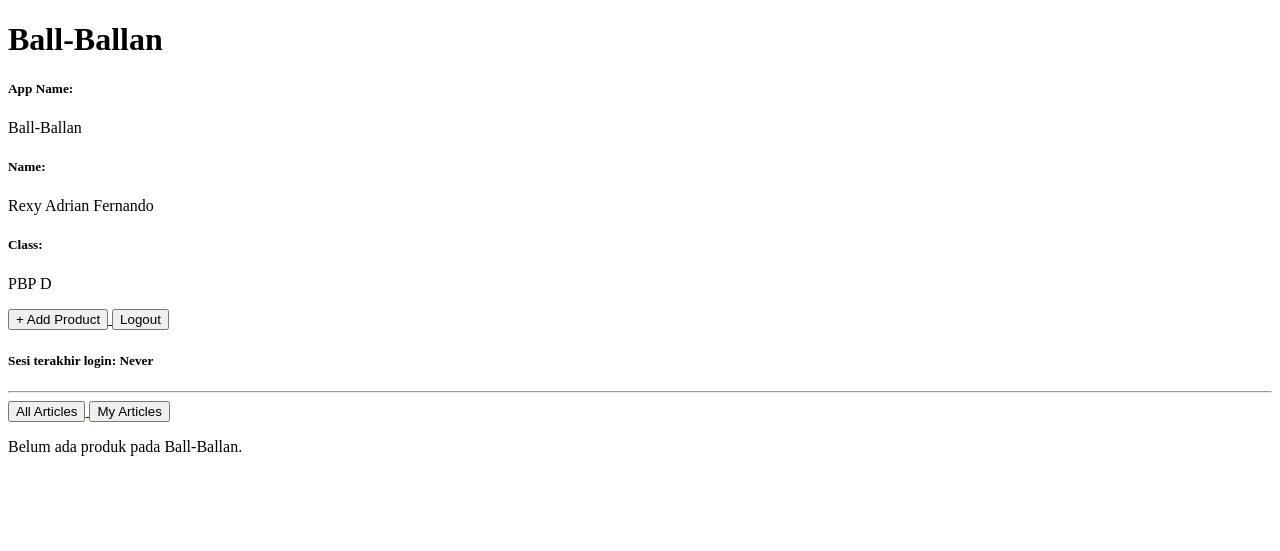
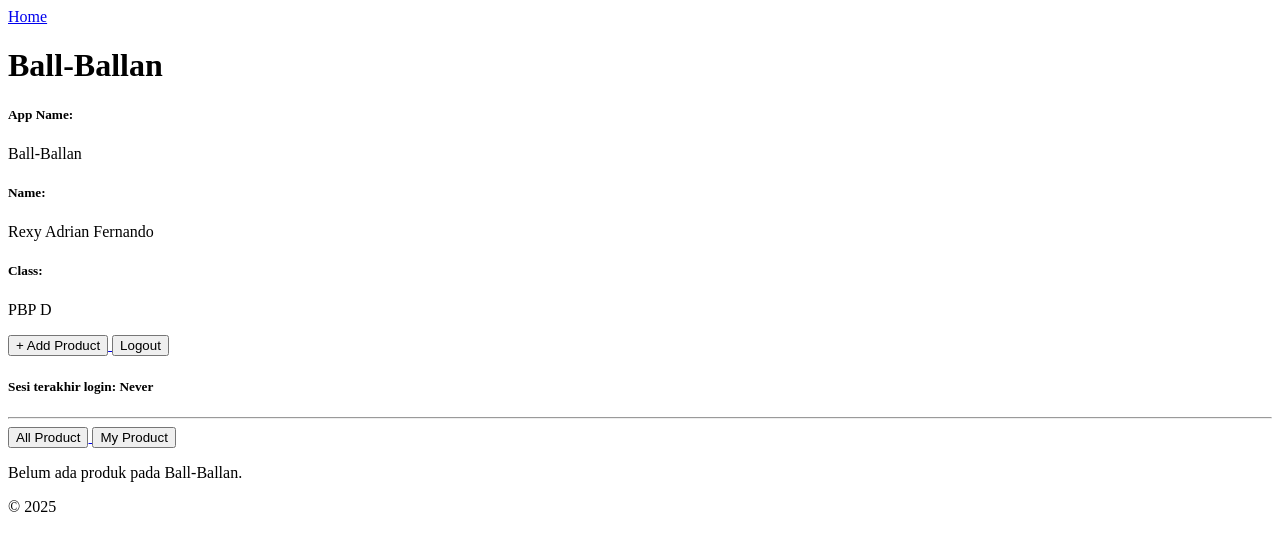
Before and after one commit to rexyadrian/ball-ballan, a Django app: page / in a window 1280 px wide. Shown: the top 551 px of the page. Run offline with Django 5.2, Linux system fonts and the light colour scheme; the visitor is signed in with stand-in values (Sample User, id 1); data that the repository does not hold is empty.

Commit message:
revisi html

```diff
--- a/main/templates/main.html
+++ b/main/templates/main.html
@@ -24,10 +24,10 @@
 <hr>
 
 <a href="?filter=all">
-    <button type="button">All Articles</button>
+    <button type="button">All Product</button>
 </a>
 <a href="?filter=my">
-    <button type="button">My Articles</button>
+    <button type="button">My Product</button>
 </a>
 
 {% if not product_list %}
@@ -43,10 +43,13 @@
         {% if product.is_featured %} | <b>Featured</b>{% endif %}
         | Stock: {{ product.stock }}
         | Price: {{ product.price }}
+        | brand: {{ product.brand }}
     </p>
 
-    {% if product.thumbnail %}
-    <img src="{{ product.thumbnail }}" alt="thumbnail" width="150" height="100">
+    {% if not product.thumbnail %}
+    <p>Produk tidak memiliki gambar.</p>
+    {% else %}
+    <img src="{{ product.thumbnail }}" alt="thumbnail" width="150" height="150">
     <br />
     {% endif %}
 
--- a/templates/base.html
+++ b/templates/base.html
@@ -8,6 +8,21 @@
 </head>
 
 <body>
-    {% block content %} {% endblock content %}
+    <!-- HEADER / NAVBAR -->
+    <header>
+        <nav>
+            <a href="/">Home</a>
+        </nav>
+    </header>
+
+    <!-- KONTEN UTAMA -->
+    <main>
+        {% block content %}{% endblock content %}
+    </main>
+
+    <!-- FOOTER -->
+    <footer>
+        <p>&copy; 2025</p>
+    </footer>
 </body>
 </html>
```
Also changed, not shown: main/migrations/0001_initial.py, main/migrations/0002_product_sold.py (deleted), main/migrations/0003_alter_product_id.py (deleted), main/migrations/0004_remove_product_sold_alter_product_id.py (deleted), main/migrations/0005_product_sold.py (deleted), main/migrations/0006_alter_product_id.py (deleted), main/migrations/0007_product_user.py (deleted).
